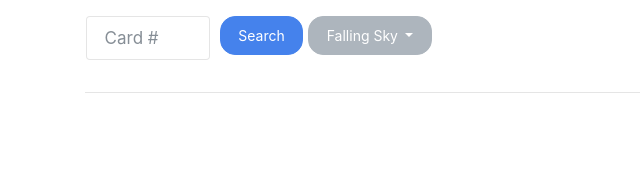
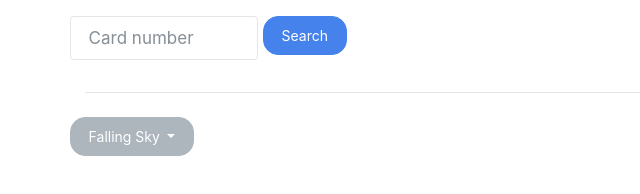
Before and after one commit to nanux/coin-buddy, a website: page index.html in a window 1280 px wide. Shown: the whole page, without its empty margins (0-640 px from the left). Drawn offline with nearby package versions, Linux system fonts and the light colour scheme.

Commit message:
hide game selection

```diff
--- a/index.html
+++ b/index.html
@@ -21,23 +21,14 @@
     <div class="row">
 
       <form>
-        <div class="form-row pl-3">
-          <div class="form-group col-md-3">
+        <div class="form-row">
+          <div class="form-group col-md-6">
             <input type="number" class="form-control" id="cardNumberInput" aria-describedby="cardNumber"
-              placeholder="Card #" pattern="[0-9]*" inputmode="numeric">
+              placeholder="Card number" pattern="[0-9]*" inputmode="numeric">
           </div>
-          <div class="form-group col-md-9">
+          <div class="form-group">
             <!-- <small id="emailHelp" class="form-text text-muted">We'll never share your email with anyone else.</small> -->
             <button type="submit" class="btn btn-primary" id="searchButton" v-on:click="updateCard">Search</button>
-            <button class="btn btn-secondary dropdown-toggle" type="button" id="dropdownMenuButton"
-              data-toggle="dropdown" aria-haspopup="true" aria-expanded="false">
-              {{ game }}
-            </button>
-            <div class="dropdown-menu" aria-labelledby="dropdownMenuButton">
-              <a class="dropdown-item" href="#" v-on:click="changeGame" name="fire-in-the-lake">Fire in the Lake</a>
-              <a class="dropdown-item" href="#" v-on:click="changeGame" name="falling-sky">Falling Sky</a>
-              <a class="dropdown-item" href="#" v-on:click="changeGame" name="gandhi">Gandhi</a>
-            </div>
           </div>
         </div>
       </form>
@@ -71,6 +62,17 @@
         </div>
       </div>
     </div>
+    <div class="row mt-4">
+      <button class="btn btn-secondary dropdown-toggle" type="button" id="dropdownMenuButton" data-toggle="dropdown"
+        aria-haspopup="true" aria-expanded="false">
+        {{ game }}
+      </button>
+      <div class="dropdown-menu" aria-labelledby="dropdownMenuButton">
+        <a class="dropdown-item" href="#" v-on:click="changeGame" name="fire-in-the-lake">Fire in the Lake</a>
+        <a class="dropdown-item" href="#" v-on:click="changeGame" name="falling-sky">Falling Sky</a>
+        <a class="dropdown-item" href="#" v-on:click="changeGame" name="gandhi">Gandhi</a>
+      </div>
+    </div>
   </div>
   <!-- Optional JavaScript -->
   <!-- jQuery first, then Popper.js, then Bootstrap JS -->
```
